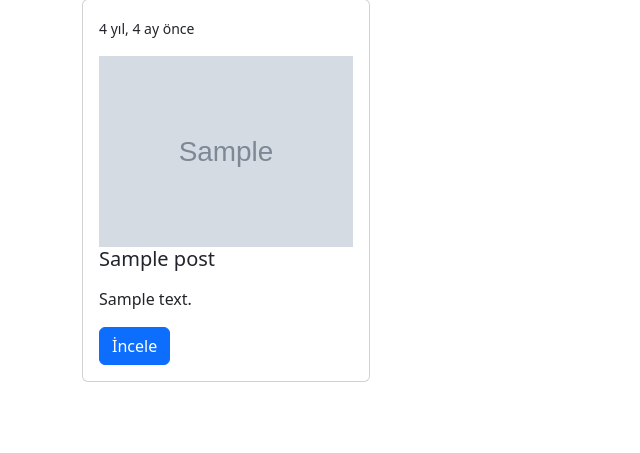
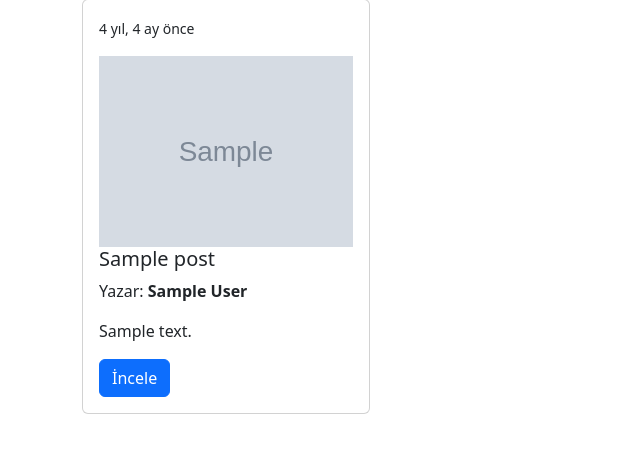
Before and after one commit to ahmetoguzhanengin/Django-Blog-Project, a Django app: page /post/index/ in a window 1280 px wide. Shown: the part 87-540 px from the top of the page, without its empty margins (0-640 px from the left). Run offline with Django 5.2, Linux system fonts and the light colour scheme; tables that the repository leaves empty hold one stand-in row (values such as "Sample post"); grey boxes marked "Sample" are stand-in pictures; some libraries are stand-ins or nearby versions.

Commit message:
yazar post ilişkisi kuruldu

```diff
--- a/post/models.py
+++ b/post/models.py
@@ -7,6 +7,7 @@ from ckeditor.fields import RichTextField
 
 
 class Post(models.Model):
+    user = models.ForeignKey('auth.User', default=1, verbose_name='Yazar', related_name= "posts", on_delete=models.SET_DEFAULT)
     title = models.CharField(max_length=120,verbose_name="Başlık")
     content  = RichTextField(verbose_name="İçerik")
     publisihing_date = models.DateTimeField(verbose_name="Yayınlanma Tarihi", auto_now_add=True)
--- a/post/views.py
+++ b/post/views.py
@@ -44,7 +44,10 @@ def post_create(request):
 
     form = PostForm (request.POST or None, request.FILES or None)
     if form.is_valid():
-        post = form.save()
+        post = form.save(commit=False)
+        post.user = request.user
+        post.save()
+
 
         messages.success(request, 'Başarılı bir şekilde oluşturuldu!', extra_tags= "mesaj-basarili")
         return HttpResponseRedirect (post.get_absolute_url())
--- a/templates/post/index.html
+++ b/templates/post/index.html
@@ -16,6 +16,8 @@
                                    <img src="{{ post.image.url }} " class = "img-fluid"/>
                                      {% endif %}
                                 <h5 class="card-title">{{ post.title }} </h5>
+                                 <p>Yazar: <b>{{ post.user.get_full_name}}</b> </p>
+
                                 <p class="card-text"> {{ post.content|safe|linebreaks|truncatechars:150}}</p>
                                 <a href="{{ post.get_absolute_url }}" class="btn btn-primary">İncele</a>
                                           {% if request.user.is_authenticated %}
```
